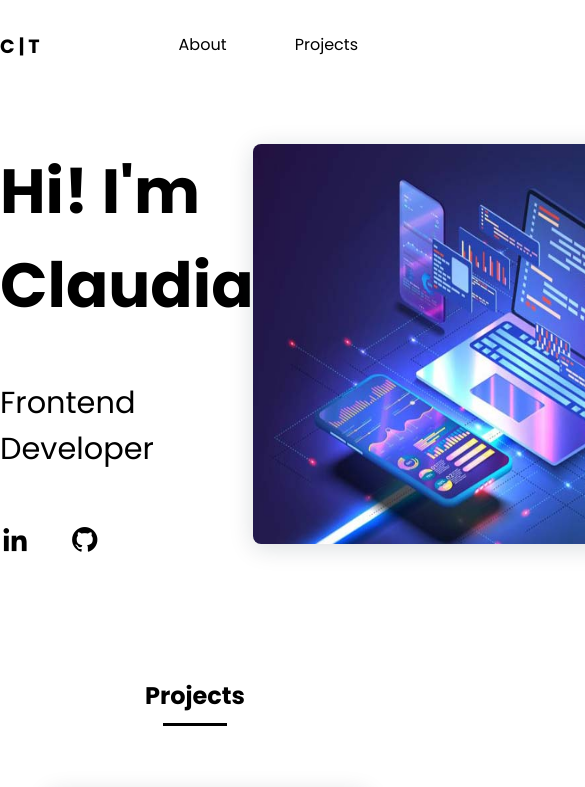
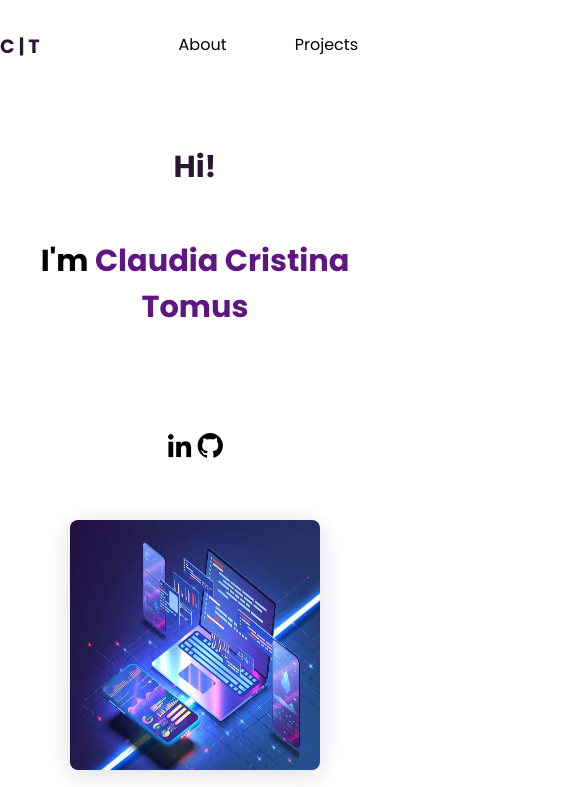
Before and after one commit to ClaudiaCristinaTomus/Portfolio, a plain HTML site: page index.html in a window 390 px wide. Shown: the top 787 px of the page, 585 px wide, since content can reach past the window. Drawn offline with nearby package versions, Linux system fonts and the light colour scheme.

Commit message:
3st commit

```diff
--- a/index.html
+++ b/index.html
@@ -29,8 +29,8 @@
     <section>
         <div class="about">
             <div class="left">
-                <h2 class="title_about">Hi! I'm Claudia</h2>
-                <p class="paragraph">Frontend Developer</p>
+                <h2 class="title_about">Hi!</h2>
+                <h2 class="paragraph">I'm <span class="paragraph_name">Claudia Cristina Tomus</span></h2>
                 <div class="social">
                     <a href="www.linkedin.com/in/claudia-cristina-tomus-729075181" class="social-icon"
                         target=”_blank”><i class='bx bxl-linkedin'></i></a>
--- a/styles.css
+++ b/styles.css
@@ -4,9 +4,10 @@
     margin:0;
     padding:0;
     box-sizing: border-box;
+}
+body {
     font-family: "Poppins", sans-serif;
 }
-
 html{
     scroll-behavior: smooth;
 }
@@ -21,6 +22,7 @@ html{
 }
 
 .logo{
+    color:rgb(42, 21, 52);
     font-size: 1.2rem;
 }
 
@@ -30,6 +32,7 @@ html{
 }
 
 ul{
+    color:rgb(42, 21, 52);
     list-style-type: none;
 }
 a{
@@ -46,14 +49,18 @@ a{
 
 
 .title_about{
+    color:rgb(42, 21, 52);
     font-size: 3.9rem;
 }
 
 .paragraph{
     margin:3rem 0;
-    font-size: 1.9rem;
+    font-size: 2.9rem;
 }
-
+.paragraph_name{
+    font-size: 2.9rem;
+    color:rgb(95, 22, 131);
+}
 .social{
     display: flex;
     margin:3rem 0;
@@ -64,7 +71,12 @@ a{
 .social-icon{
     font-size: 1.9rem;
 }
+
+.bx bxl-github:hover {
+    color: white;
+}
 .about_img{
+    background: linear-gradient(rgb(112, 112, 142), 10%, pink);
     width: 500px;
     height: 400px;
     box-shadow: 0px 4px 25px rgba(14, 36, 49, 0.15);
@@ -83,6 +95,7 @@ a{
 
 .title_projects
 {
+    color:rgb(42, 21, 52);
     position: relative;
     text-align: center;
 }
@@ -118,9 +131,59 @@ footer{
     align-items: center;
     font-size: 30px;
     height: 10rem;
-    background-color: rgb(84, 65, 103);
+    background-color: rgb(95, 22, 131)
 }
 
 .social-icon{
     color:black;
 }
+
+@media (max-width: 800px) {
+    .navbar{
+        max-width: 400px;
+    }
+    .about{
+        display:flex;
+        flex-direction: column;
+        justify-content: center;
+        align-items: center;
+        max-width: 400px;
+    }
+    .left{
+        display:flex;
+        flex-direction: column;
+        justify-content: center;
+        align-items: center;
+    }
+    .paragraph
+    {
+        text-align: center;
+    }
+    .title_about{
+        font-size: 1.9rem;
+    }
+    .paragraph{
+        font-size: 1.9rem;
+    }
+    .paragraph_name{
+        font-size: 1.9rem;
+    }
+
+    .about_img{
+        width:250px;
+        height: 250px;
+    }
+    .projects{
+        max-width: 400px;
+        display:flex;
+        flex-direction: column;
+        justify-content: center;
+        align-items: center;
+    }
+    .projects_git{
+        display:flex;
+        flex-direction: column;
+        justify-content: center;
+        align-items: center;
+    }
+}
```
